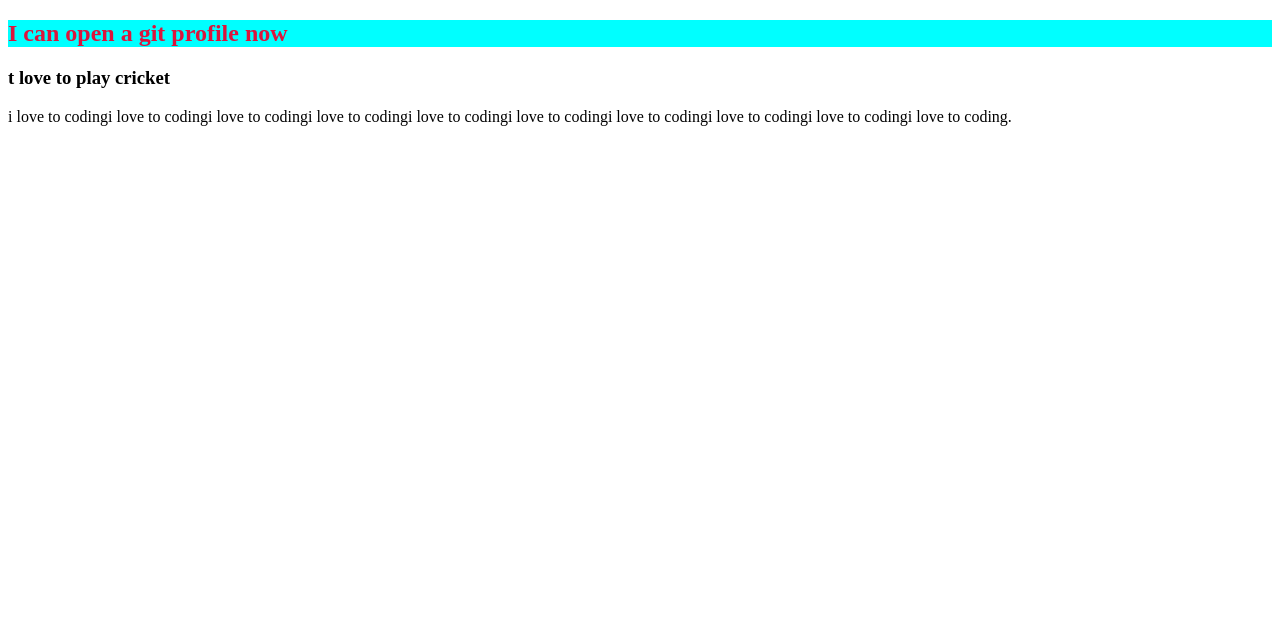
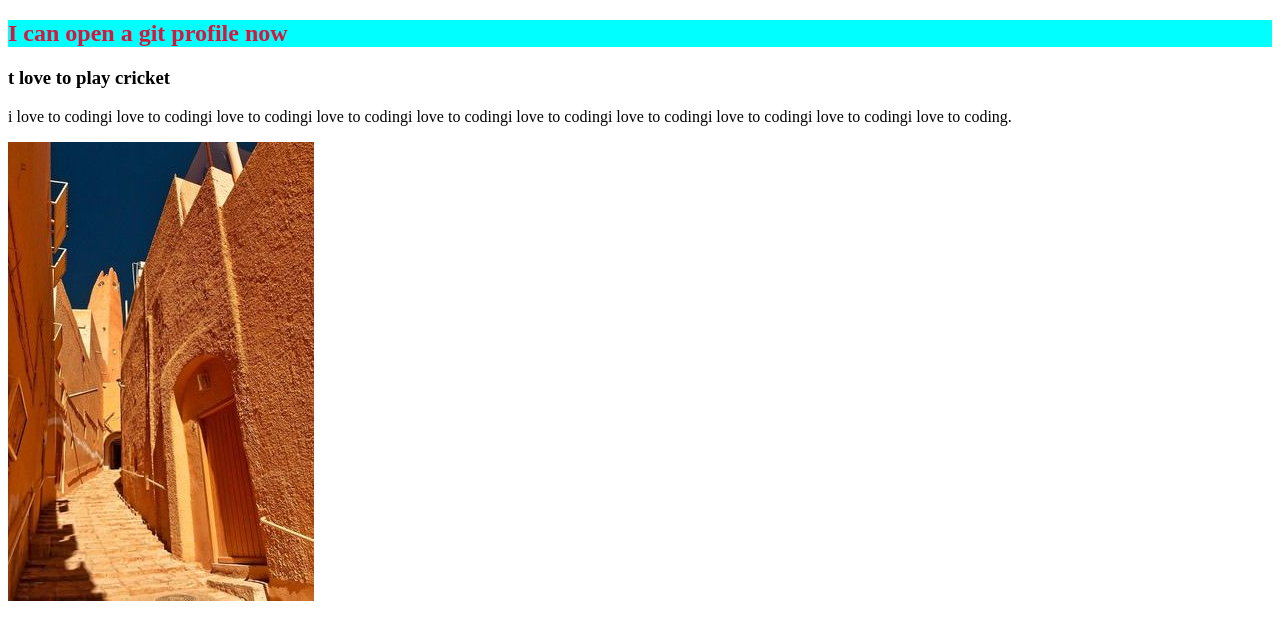
Before and after one commit to tasinmubashir/my-second-repo, a plain HTML site: page index.html in a window 1280 px wide. Drawn offline with Linux system fonts and the light colour scheme.

Commit message:
image added

```diff
--- a/index.html
+++ b/index.html
@@ -11,5 +11,7 @@
     <h2> I can open a git profile now </h2>
     <h3> t love to play cricket </h3>
     <p> i love to codingi love to codingi love to codingi love to codingi love to codingi love to codingi love to codingi love to codingi love to codingi love to coding. </p>
+
+    <img src="oow.jpg" alt="moroccho traveling photo">
 </body>
 </html>
```
Also changed, not shown: oow.jpg (added).
